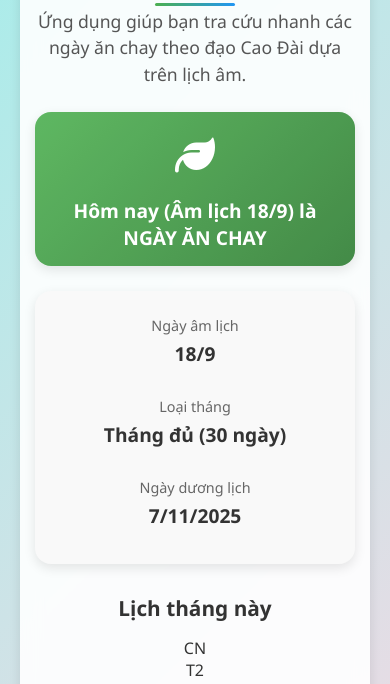
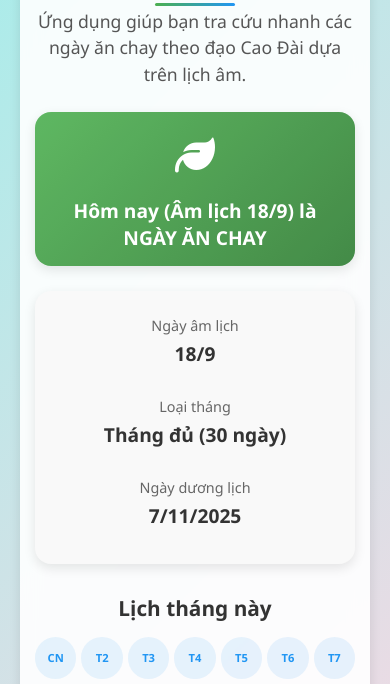
Before and after one commit to HuuSang2002/L-ch-n-Chay, a plain HTML site: page index.html in a window 390 px wide. Shown: the part 92-776 px from the top of the page. Drawn offline with Linux system fonts and the light colour scheme.

Commit message:
Update style.css

```diff
--- a/style.css
+++ b/style.css
@@ -271,3 +271,43 @@
         font-size: 0.8rem;
       }
     }
+
+        /* ------------------------------------ @1 */
+        .weekdays {
+          display: grid;
+          grid-template-columns: repeat(7, 1fr);
+          gap: 8px;
+          margin-bottom: 10px;
+          font-weight: bold;
+        }
+
+        .weekday {
+          aspect-ratio: 1;
+          display: flex;
+          align-items: center;
+          justify-content: center;
+          background-color: rgba(33, 150, 243, 0.1);
+          color: var(--secondary-color);
+          border-radius: 50%;
+          font-size: 0.9rem;
+          font-weight: bold;
+        }
+
+        /* Responsive cho phần thứ */
+        @media (max-width: 768px) {
+          .weekdays {
+            gap: 5px;
+          }
+
+          .weekday {
+            font-size: 0.8rem;
+          }
+        }
+
+        @media (max-width: 480px) {
+          .weekday {
+            font-size: 0.7rem;
+          }
+        }
+
+        /* ------------------------------------ @1 */
```
